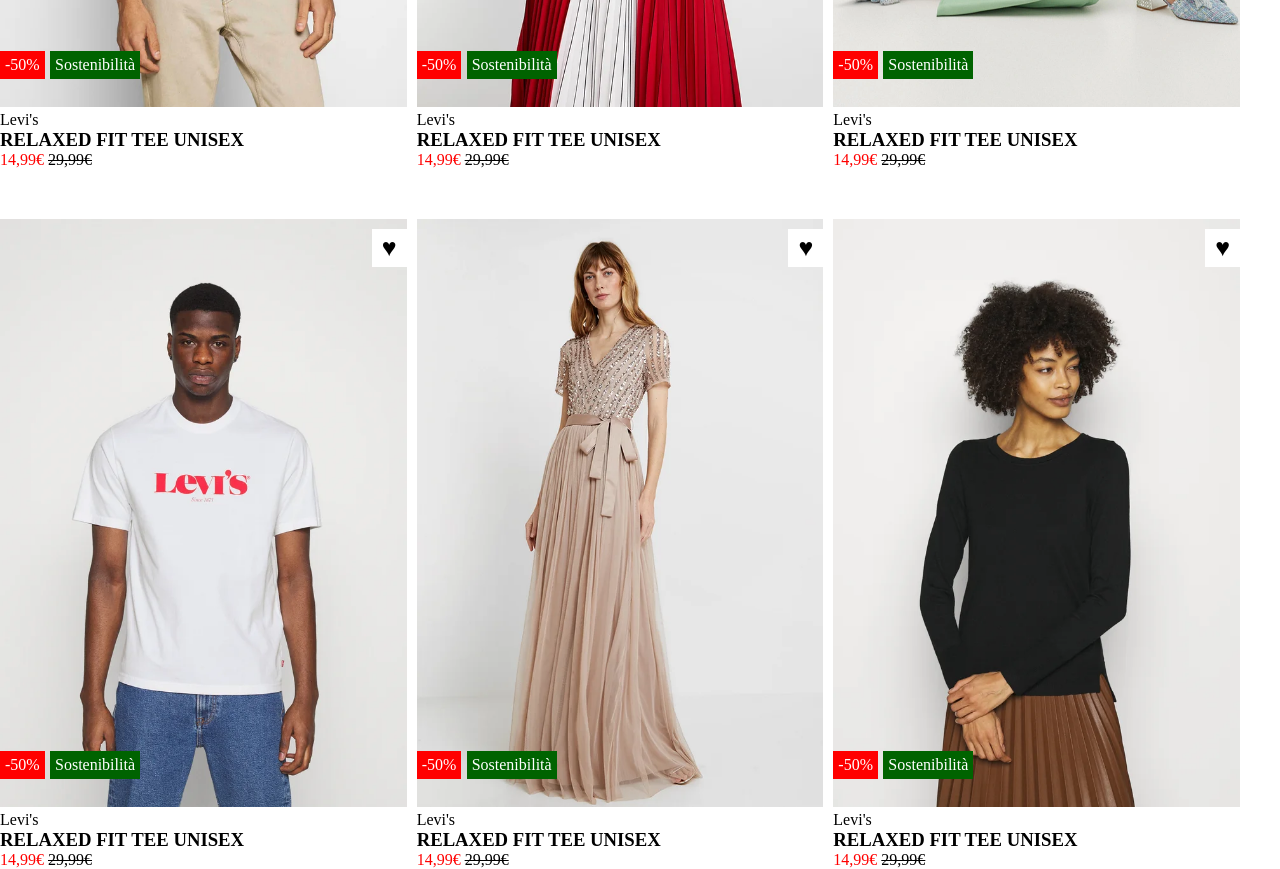
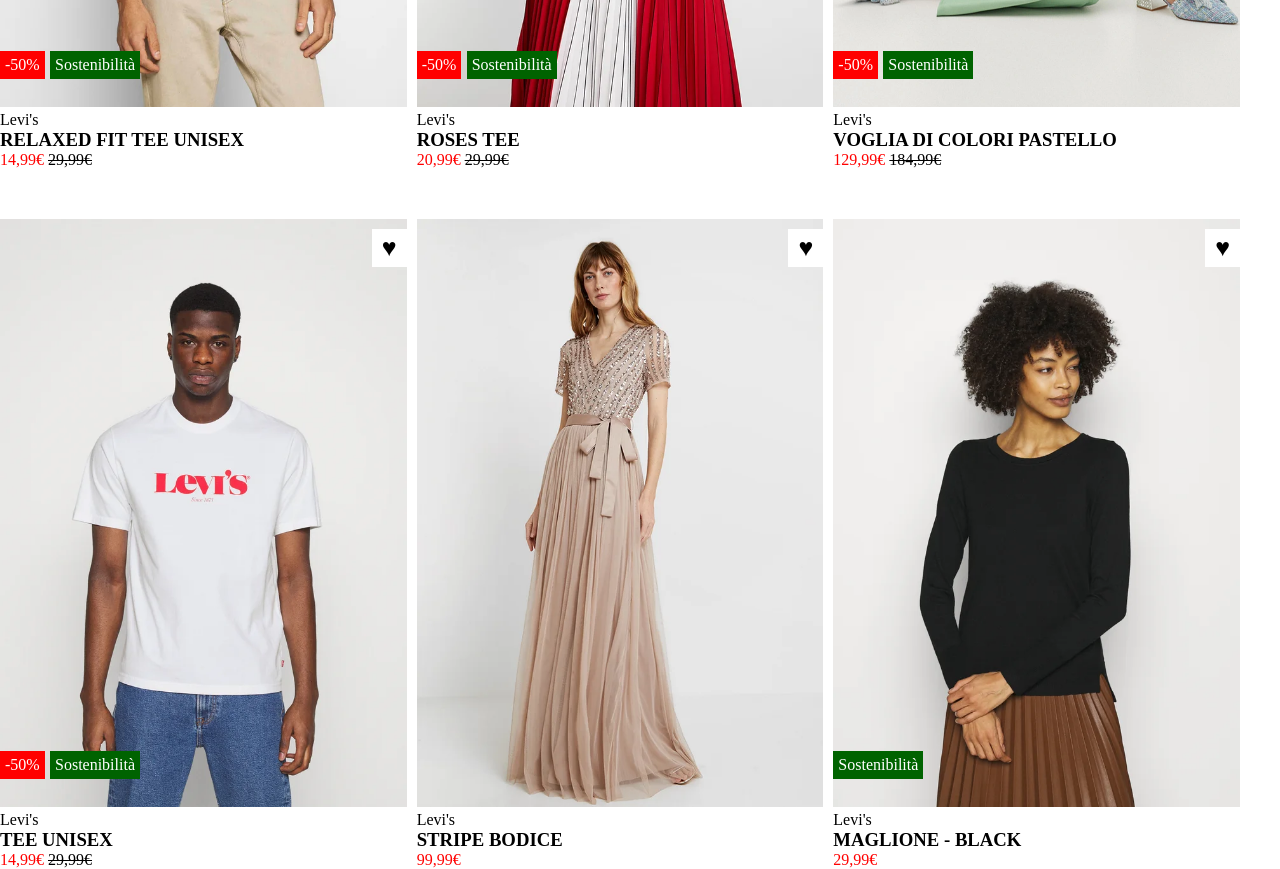
Before and after one commit to Deltafortal/html-css-boolando, a plain HTML site: page index.html in a window 1280 px wide. Shown: the part 600-1469 px from the top of the page. Drawn offline with Linux system fonts and the light colour scheme.

Commit message:
Completed main

```diff
--- a/css/style.css
+++ b/css/style.css
@@ -136,3 +136,7 @@ img {
 .card:hover .hovered {
     visibility: visible;
 }
+
+.sostenibility-only {
+    left: 0px;
+}
--- a/index.html
+++ b/index.html
@@ -58,8 +58,8 @@
                 <span class="sales">-50%</span>
                 <span class="sostenibility">Sostenibilità</span>
                 <div class="author">Levi's</div>
-                <h3>RELAXED FIT TEE UNISEX</h3>
-                <span class="saled-price">14,99€</span>
+                <h3>ROSES TEE</h3>
+                <span class="saled-price">20,99€</span>
                 <span class="full-price">29,99€</span>
             </div>
 
@@ -73,9 +73,9 @@
                 <span class="sales">-50%</span>
                 <span class="sostenibility">Sostenibilità</span>
                 <div class="author">Levi's</div>
-                <h3>RELAXED FIT TEE UNISEX</h3>
-                <span class="saled-price">14,99€</span>
-                <span class="full-price">29,99€</span>
+                <h3>VOGLIA DI COLORI PASTELLO</h3>
+                <span class="saled-price">129,99€</span>
+                <span class="full-price">184,99€</span>
             </div>
 
         <!-- second row-->
@@ -92,7 +92,7 @@
                 <span class="sales">-50%</span>
                 <span class="sostenibility">Sostenibilità</span>
                 <div class="author">Levi's</div>
-                <h3>RELAXED FIT TEE UNISEX</h3>
+                <h3>TEE UNISEX</h3>
                 <span class="saled-price">14,99€</span>
                 <span class="full-price">29,99€</span>
             </div>
@@ -102,14 +102,10 @@
                 <img src="img/5.webp" alt="">
                 <!-- Img hover-->
                 <img class="hovered" src="img/5b.webp" alt="">
-
                 <div class="favourite">&hearts;</div>
-                <span class="sales">-50%</span>
-                <span class="sostenibility">Sostenibilità</span>
                 <div class="author">Levi's</div>
-                <h3>RELAXED FIT TEE UNISEX</h3>
-                <span class="saled-price">14,99€</span>
-                <span class="full-price">29,99€</span>
+                <h3>STRIPE BODICE</h3>
+                <span class="saled-price">99,99€</span>
             </div>
 
             <div class="card">
@@ -119,12 +115,10 @@
                 <img class="hovered" src="img/6b.webp" alt="">
 
                 <div class="favourite">&hearts;</div>
-                <span class="sales">-50%</span>
-                <span class="sostenibility">Sostenibilità</span>
+                <span class="sostenibility sostenibility-only">Sostenibilità</span>
                 <div class="author">Levi's</div>
-                <h3>RELAXED FIT TEE UNISEX</h3>
-                <span class="saled-price">14,99€</span>
-                <span class="full-price">29,99€</span>
+                <h3>MAGLIONE - BLACK</h3>
+                <span class="saled-price">29,99€</span>
             </div>
         </div>
     </main>
```
